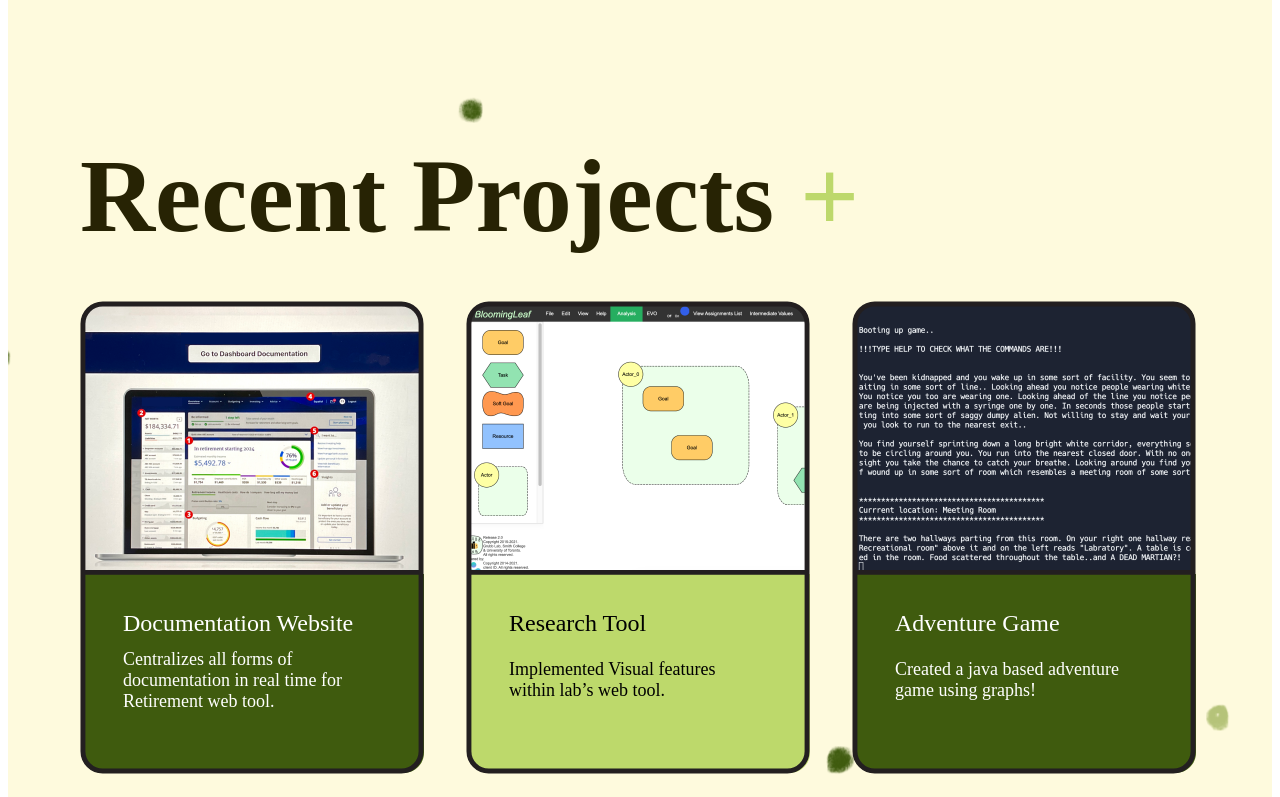
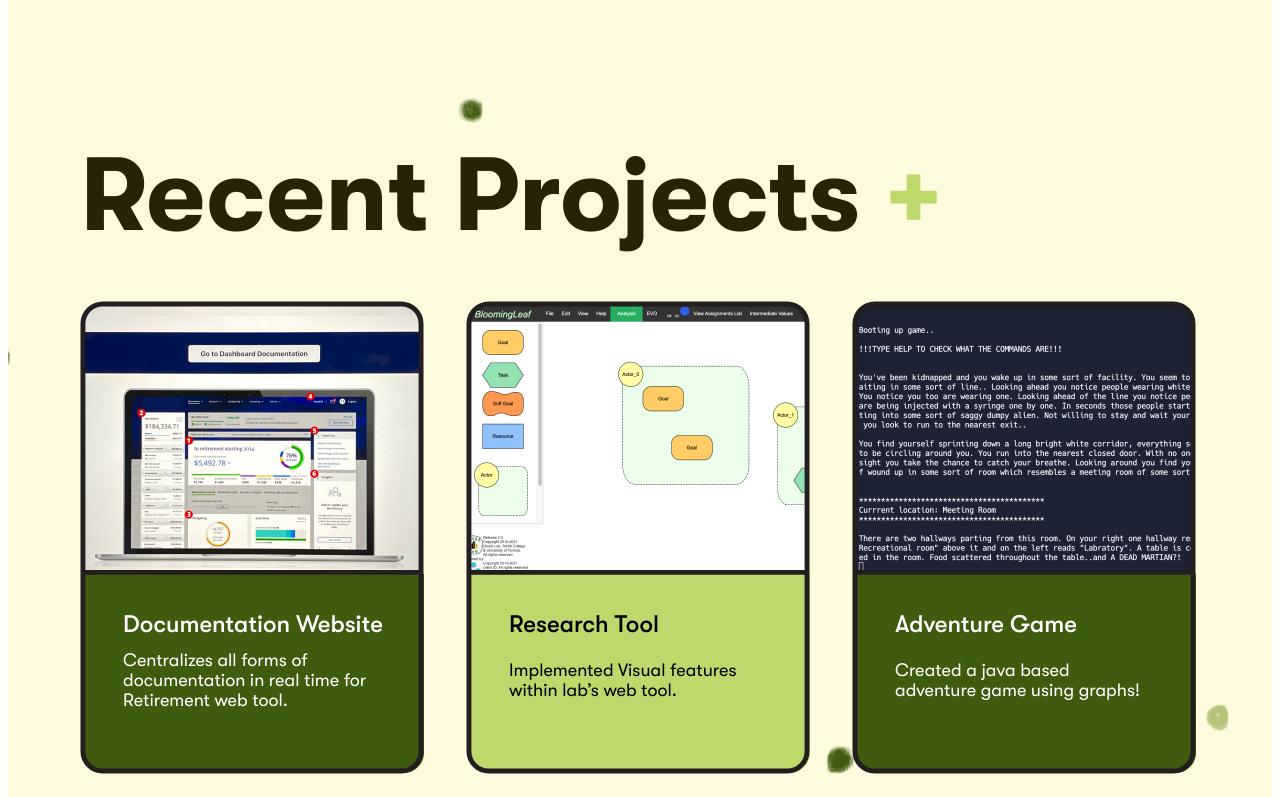
Before and after one commit to Vbeany/Vbeany.github.io, a website built with Parcel: page index.html in a window 1280 px wide. Shown: the part 2000-2797 px from the top of the page. Built offline with nearby package versions, Linux system fonts and the light colour scheme.

Commit message:
Update text for windows

```diff
--- a/index.css
+++ b/index.css
@@ -1,3 +1,23 @@
+@font-face {
+  font-family: "Regular";
+  src: url("public/GTWalsheimPro-Regular.ttf");
+}
+
+@font-face {
+  font-family: "Medium";
+  src: url("public/GTWalsheimPro-Medium.ttf");
+}
+
+@font-face {
+  font-family: "Bold";
+  src: url("public/GTWalsheimPro-Bold.ttf");
+}
+
+@font-face {
+  font-family: "Black";
+  src: url("public/GTWalsheimPro-Black.ttf");
+}
+
 @keyframes slide-in-top {
   0% {
     transform: translateY(-200px);
@@ -116,6 +136,7 @@
 }
 .built-and-designed,
 .thanks-for-visiting {
+  font-family: 'Bold';
   align-self: stretch;
   position: relative;
 }
@@ -208,6 +229,7 @@
   gap: 516px;
 }
 .find-me-here {
+  font-family: 'Bold';
   top: 3215px;
   left: calc(50% + 275px);
   align-items: center;
@@ -391,7 +413,6 @@
   font-size: 18px;
   color: #fff;
 }
-.skills-text,
 .software-skills-parent {
   align-items: flex-start;
   justify-content: flex-start;
@@ -403,6 +424,7 @@
   gap: 26px;
 }
 .skills-text {
+  font-family: 'Bold';
   margin: 0 !important;
   position: absolute;
   top: 57px;
@@ -479,6 +501,7 @@
   gap: 5px;
 }
 .my-work-focuses {
+  font-family: 'Medium';
   align-self: stretch;
   position: relative;
   font-size: 24px;
@@ -498,6 +521,7 @@
   gap: 4px;
 }
 .my-skill-set {
+  font-family: 'Bold';
   position: absolute;
   top: 24px;
   left: calc(50% - 234.5px);
@@ -559,6 +583,7 @@
   color: #bdd86b;
 }
 .recent-projects-container {
+  font-family: 'Bold';
   position: absolute;
   top: 2128px;
   left: calc(50% - 560px);
@@ -598,6 +623,7 @@
 .get-in-touch,
 .nav-bar,
 .top-buttons {
+  font-family: 'Black';
   display: flex;
   flex-direction: row;
   align-items: center;
@@ -673,24 +699,27 @@
   bottom: -0.53%;
   left: -0.73%;
 }
-.centralizes-all-forms,
 .documentation-website {
+  font-family: 'Medium';
+  height: 5.77%;
+  width: 75.58%;
+  top: 64.63%;
+  font-weight: 500;
   position: absolute;
   left: 11.92%;
   display: flex;
   align-items: center;
 }
-.documentation-website {
-  height: 5.77%;
-  width: 75.58%;
-  top: 64.63%;
-  font-weight: 500;
-}
 .centralizes-all-forms {
+  font-family: 'Regular';
   height: 13.46%;
   width: 73.26%;
   top: 72.74%;
   font-size: 18px;
+  position: absolute;
+  left: 11.92%;
+  display: flex;
+  align-items: center;
 }
 .bloomingleaf,
 .dashboard-doc {
@@ -913,6 +942,7 @@
   object-fit: cover;
 }
 .hi-there-im {
+  font-family: 'Bold';
   position: absolute;
   top: 0;
   left: 4px;
@@ -921,6 +951,7 @@
 }
 .frame13,
 .im-a-junior {
+  font-family: 'Medium';
   align-self: stretch;
   position: relative;
 }
--- a/index.html
+++ b/index.html
@@ -6,27 +6,6 @@
     <title>Venus's Website</title>
     <link rel="stylesheet" href="./index.css" />
 
-    <style>
-      @font-face {
-        :font-family: "GT Walsheim Pro";
-        src: url("GTWalsheimPro-Regular.ttf");
-        font-weight: 400;
-      }
-      @font-face {
-        :font-family: "GT Walsheim Pro";
-        src: url("GTWalsheimPro-Medium.ttf");
-        font-weight: 500;
-      }
-      @font-face {
-        :font-family: "GT Walsheim Pro";
-        src: url("GTWalsheimPro-Bold.ttf");
-        font-weight: 700;
-      }
-      @font-face {
-        :font-family: "GT Walsheim Pro";
-        src: url("GTWalsheimPro-Black.ttf");
-        font-weight: 900;
-      }
     </style>
   </head>
   <body>
```
